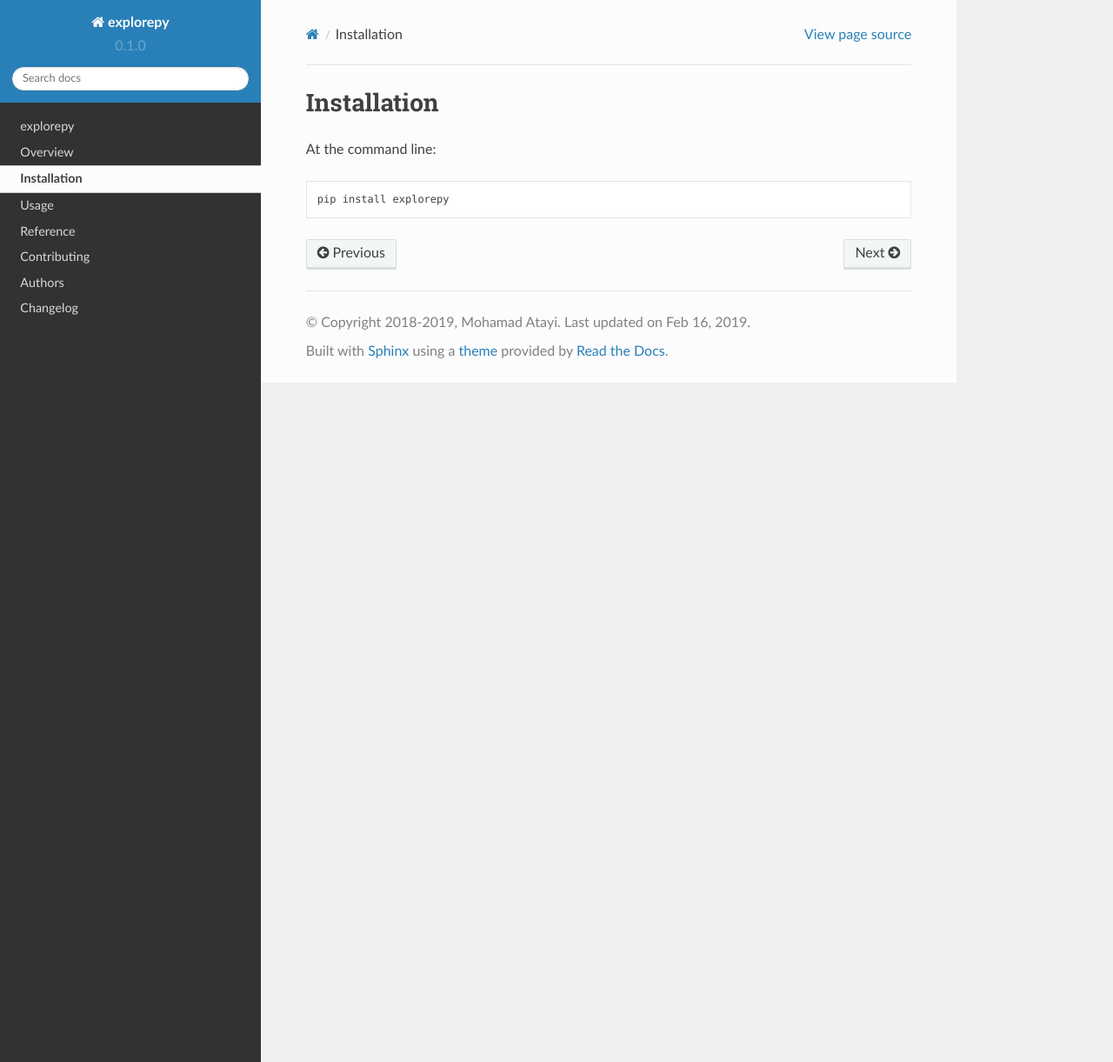
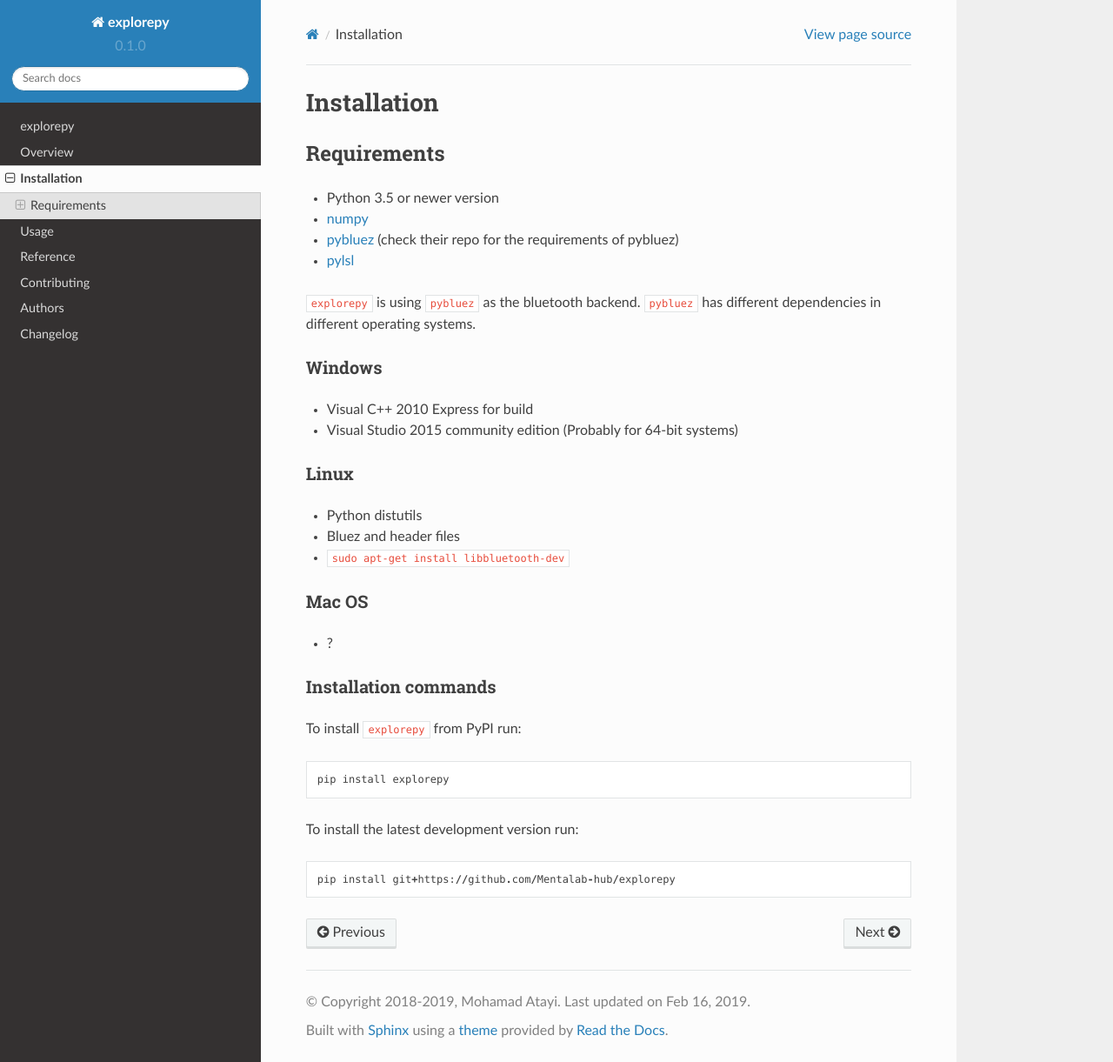
Before and after one commit to Mentalab-hub/explorepy, a Sphinx documentation site: the page built from docs/installation.rst, in a window 1280 px wide and 1221 px high. Shown: the whole window at 87% size. Built offline with Sphinx 7.4.7 and the Read the Docs theme 2.0.0, drawn with Linux system fonts in a browser that asks for light colours.

Commit message:
added requirements

```diff
--- a/docs/installation.rst
+++ b/docs/installation.rst
@@ -2,6 +2,41 @@
 Installation
 ============
 
-At the command line::
+
+Requirements
+------------
+* Python 3.5 or newer version
+* `numpy <https://github.com/pybluez/pybluez>`_
+* `pybluez <https://github.com/pybluez/pybluez>`_ (check their repo for the requirements of pybluez)
+* `pylsl <https://github.com/labstreaminglayer/liblsl-Python>`_
+
+``explorepy`` is using ``pybluez`` as the bluetooth backend. ``pybluez`` has different dependencies in different operating systems.
+
+Windows
+^^^^^^^
+* Visual C++ 2010 Express for build
+* Visual Studio 2015 community edition (Probably for 64-bit systems)
+
+Linux
+^^^^^
+* Python distutils
+* Bluez and header files
+* ``sudo apt-get install libbluetooth-dev``
+
+Mac OS
+^^^^^^
+* ?
+
+
+Installation commands
+^^^^^^^^^^^^^^^^^^^^^
+To install ``explorepy`` from PyPI run:
+::
 
     pip install explorepy
+
+
+To install the latest development version run:
+::
+
+    pip install git+https://github.com/Mentalab-hub/explorepy
```
